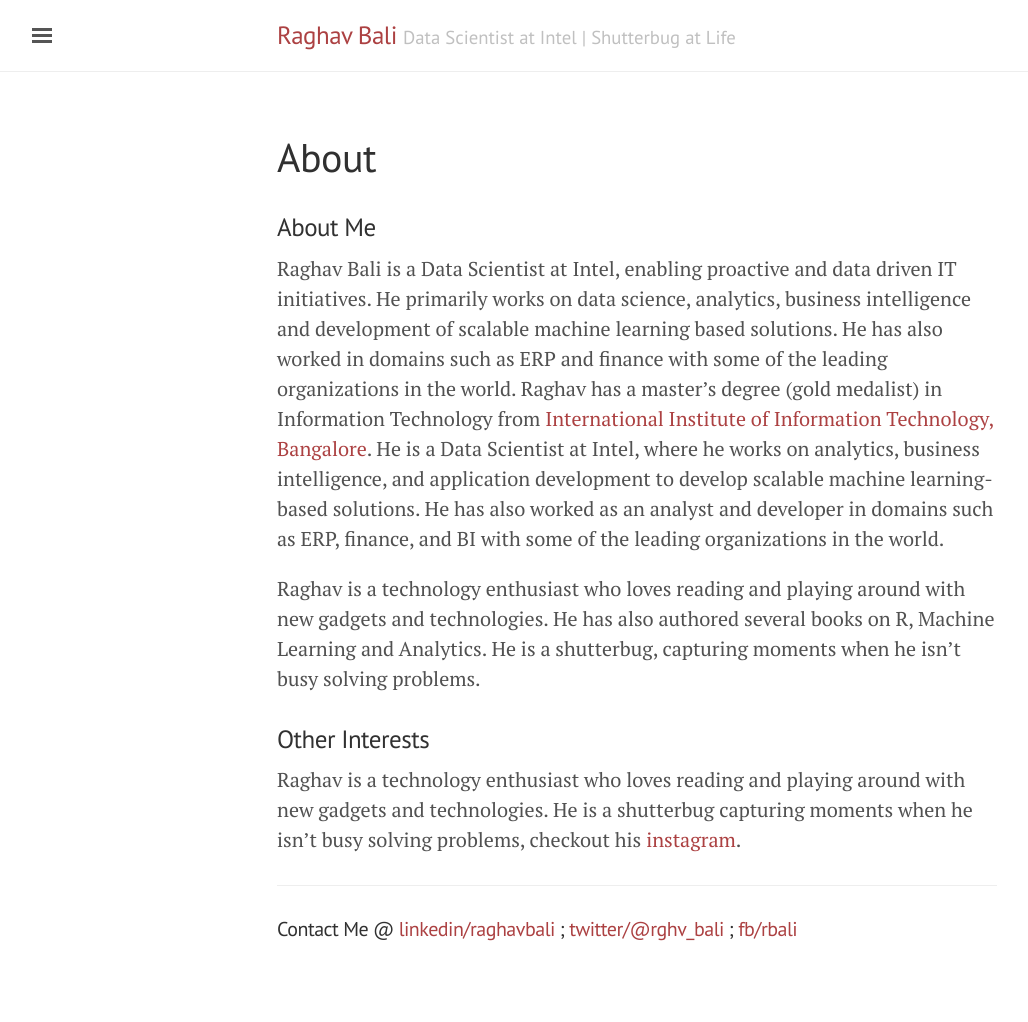
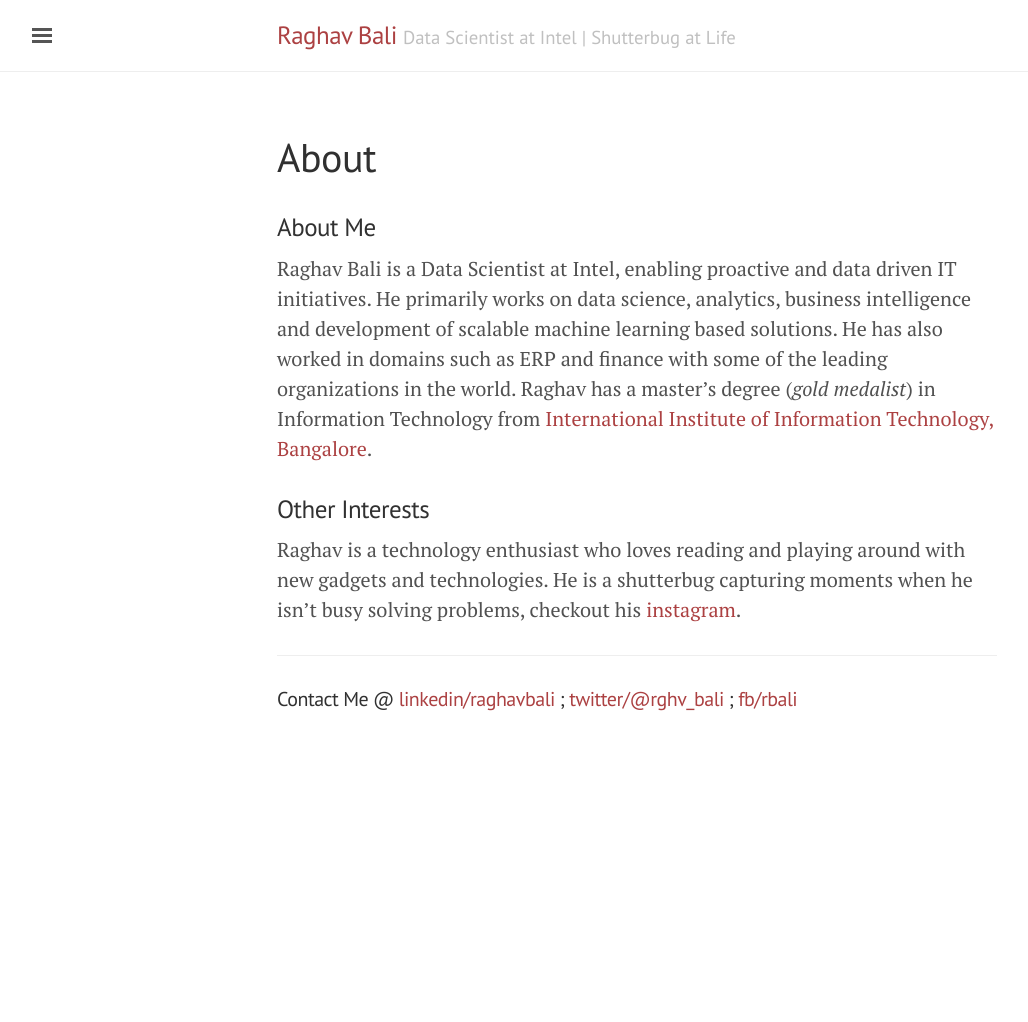
Before and after one commit to raghavbali/raghavbali.github.io, a Jekyll site: the page built from about.md, in a window 1280 px wide. Shown: the whole page, without its empty margins (3-1031 px from the left). Built offline with Jekyll 4.4.1, drawn with Linux system fonts in a browser that asks for light colours; after the commit the page ends 900 px from its top, so only the background shows below that.

Commit message:
About Me Updated

```diff
--- a/about.md
+++ b/about.md
@@ -5,10 +5,8 @@ permalink: /about/
 ---
 
 ### About Me
-Raghav Bali is a Data Scientist at Intel, enabling proactive and data driven IT initiatives. He primarily works on data science, analytics, business intelligence and development of scalable machine learning based solutions. He has also worked in domains such as ERP and finance with some of the leading organizations in the world. Raghav has a master's degree (gold medalist) in Information Technology from [International Institute of Information Technology, Bangalore](http://www.iiitb.ac.in/). He is a Data Scientist at Intel, where he works on analytics, business intelligence, and application development to develop scalable machine learning-based solutions. He has also worked as an analyst and developer in domains such as ERP, finance, and BI with some of the leading organizations in the world.
+Raghav Bali is a Data Scientist at Intel, enabling proactive and data driven IT initiatives. He primarily works on data science, analytics, business intelligence and development of scalable machine learning based solutions. He has also worked in domains such as ERP and finance with some of the leading organizations in the world. Raghav has a master's degree (*gold medalist*) in Information Technology from [International Institute of Information Technology, Bangalore](http://www.iiitb.ac.in/).
 
-
-Raghav is a technology enthusiast who loves reading and playing around with new gadgets and technologies. He has also authored several books on R, Machine Learning and Analytics. He is a shutterbug, capturing moments when he isn't busy solving problems.
 
 
 ### Other Interests
```
